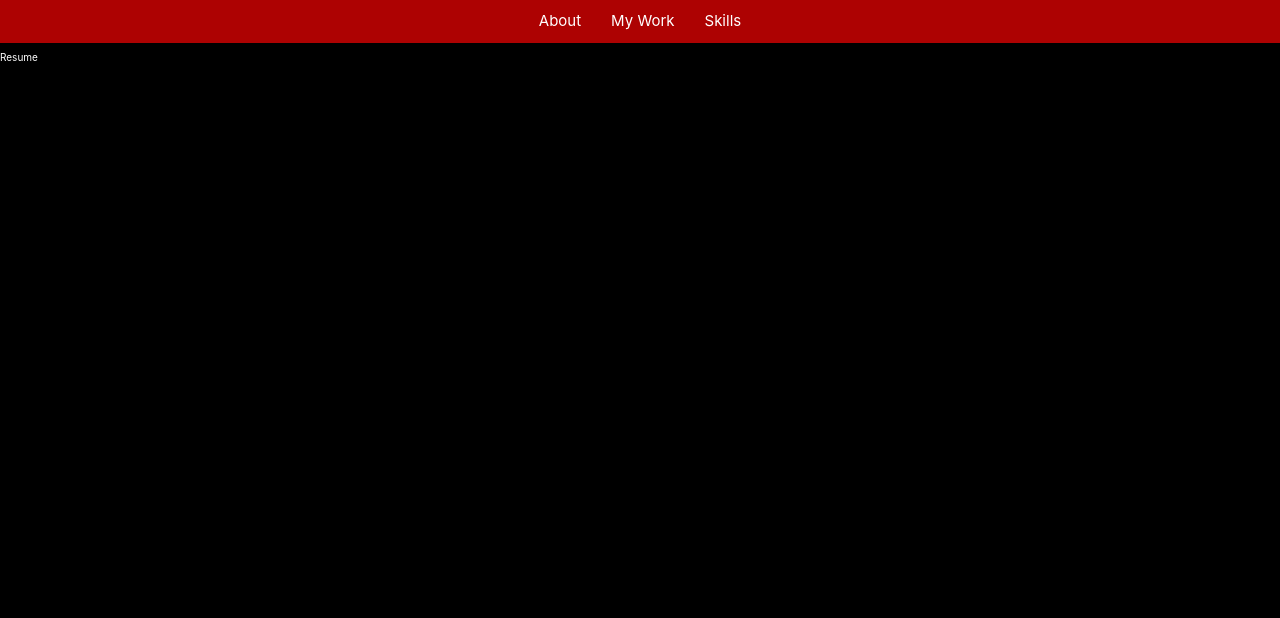
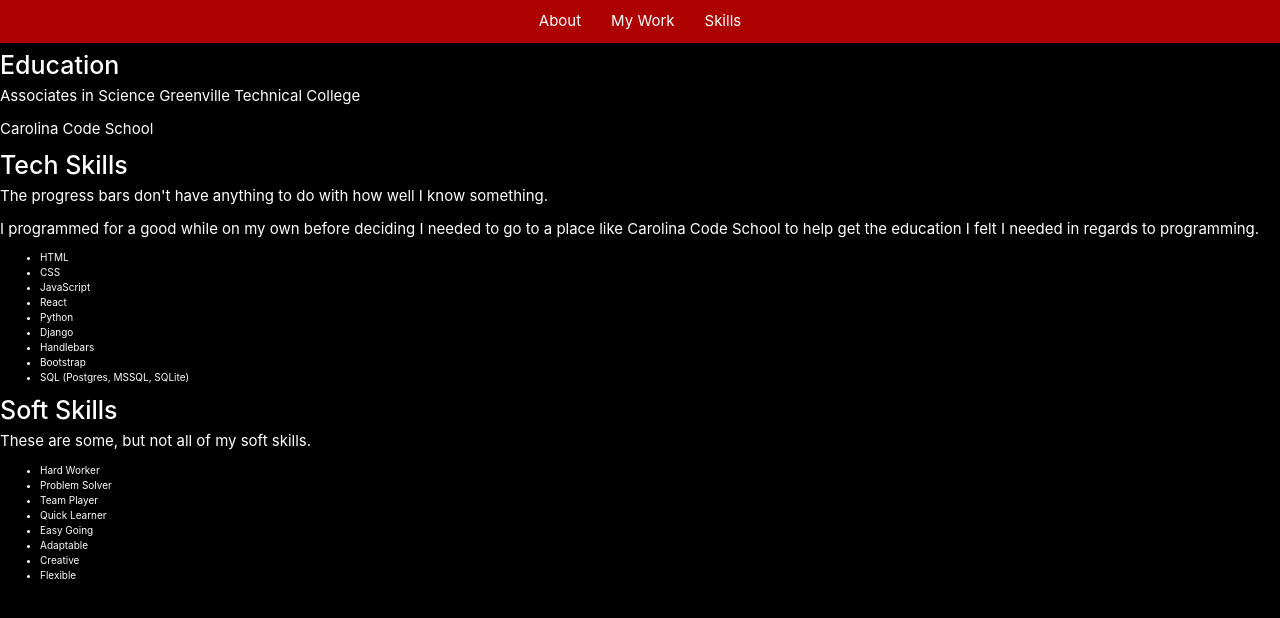
Before and after one commit to PatrickBoynton/portfolio, a React (Create React App) app: page /resume in a window 1280 px wide. Shown: the top 618 px of the page. Built offline with nearby package versions, Linux system fonts and the light colour scheme.

Commit message:
Adding html to the skills section.

```diff
--- a/src/components/Resume.js
+++ b/src/components/Resume.js
@@ -1,13 +1,43 @@
-import {Component} from 'react'
+import {Component} from "react";
 
-class Resume extends Component{
+class Resume extends Component {
     render() {
         return (
             <div>
-                Resume
+                <h1>Education</h1>
+                <p>Associates in Science Greenville Technical College</p>
+                <p>Carolina Code School</p>
+                <h1>Tech Skills</h1>
+                <p>The progress bars don't have anything to do with how well I know something.</p>
+                <p>I programmed for a good while on my own before deciding I needed to go to a place like Carolina Code
+                    School to help get the education I felt I needed in regards to programming.</p>
+                <ul>
+                    <li>HTML</li>
+                    <li>CSS</li>
+                    <li>JavaScript</li>
+                    <li>React</li>
+                    <li>Python</li>
+                    <li>Django</li>
+                    <li>Handlebars</li>
+                    <li>Bootstrap</li>
+                    <li>SQL (Postgres, MSSQL, SQLite)</li>
+                </ul>
+
+                <h1>Soft Skills</h1>
+                <p>These are some, but not all of my soft skills.</p>
+                <ul>
+                    <li>Hard Worker</li>
+                    <li>Problem Solver</li>
+                    <li>Team Player</li>
+                    <li>Quick Learner</li>
+                    <li>Easy Going</li>
+                    <li>Adaptable</li>
+                    <li>Creative</li>
+                    <li>Flexible</li>
+                </ul>
             </div>
         );
     }
 }
 
-export default Resume
+export default Resume;
```
